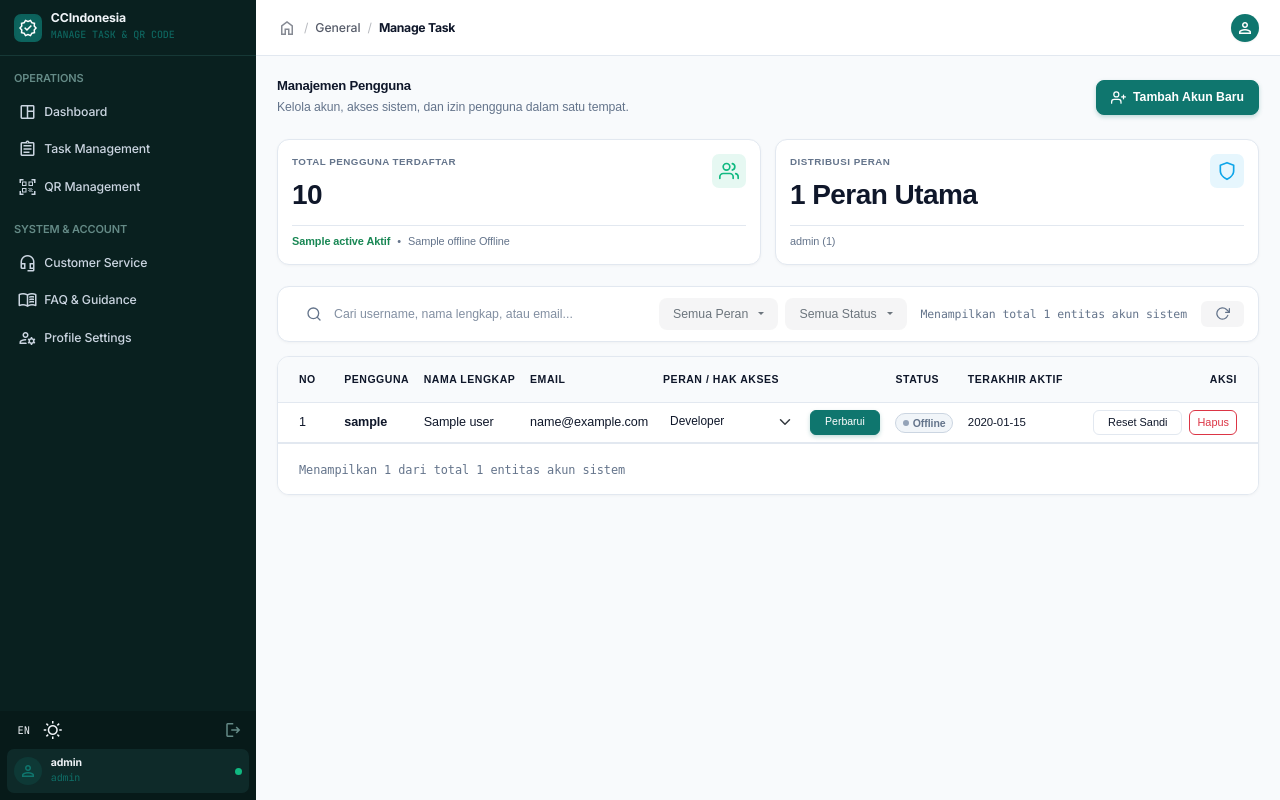
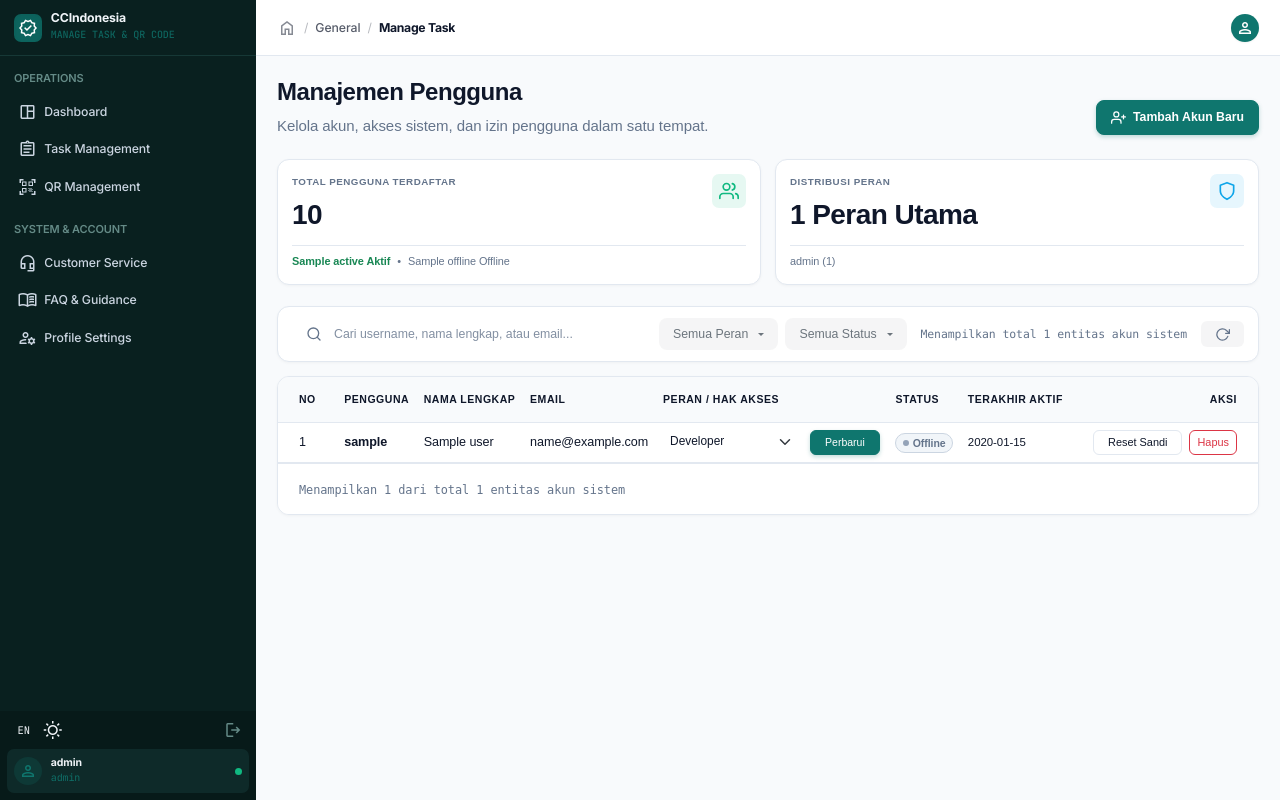
Before and after one commit to farishafizhanrahmat33/Sistem-Informasi-Manajemen-Task-Quality-Control-, a Python web app: template templates/user_management.html in a window 1280 px wide. Run offline with Jinja, Linux system fonts and the light colour scheme; the template is opened without the code that fills it: most values are stand-ins (such as "Sample title", 1, 10 or a date in 2020); some libraries are stand-ins or nearby versions.

Commit message:
change font size and style in a user management

```diff
--- a/templates/user_management.html
+++ b/templates/user_management.html
@@ -30,12 +30,21 @@
     <div class="container-fluid px-4 pb-5 pt-4 qc-console">
 
         <!-- HEADER SECTION -->
-        <div class="d-flex justify-content-between align-items-center mb-4 flex-wrap gap-3">
-            <div>
-                <h4 class="fw-bold mb-1" style="color: var(--text-main); letter-spacing: -0.02em;">{{ _('Manajemen Pengguna') }}</h4>
-                <p class="text-muted small mb-0">{{ _('Kelola akun, akses sistem, dan izin pengguna dalam satu tempat.') }}</p>
+        <div class="d-flex flex-column flex-md-row align-items-md-end justify-content-between gap-4 mb-4">
+            <div class="d-flex flex-column gap-1">
+                <!-- Menggunakan title-main dan cursor: default untuk menghilangkan caret -->
+                <h1 class="title-main text-on-surface mb-0" style="font-size: clamp(22px, 2.5vw, 24px); font-weight: 700; cursor: default; letter-spacing: -0.02em;">
+                    {{ _('Manajemen Pengguna') }}
+                </h1>
+
+                <div class="d-flex flex-wrap align-items-center gap-3 mt-1">
+                    <p class="desc-text mb-0" style="font-size: clamp(14px, 1.5vw, 15px); color: var(--text-muted); cursor: default; max-width: 800px;">
+                        {{ _('Kelola akun, akses sistem, dan izin pengguna dalam satu tempat.') }}
+                    </p>
+                </div>
             </div>
-            <button class="btn btn-tm-primary btn-sm px-3 py-2 fw-semibold d-flex align-items-center gap-2" data-bs-toggle="modal" data-bs-target="#addUserModal" style="border-radius: 8px;">
+
+            <button class="btn btn-tm-primary btn-sm px-3 py-2 fw-semibold d-flex align-items-center gap-2 mb-1" data-bs-toggle="modal" data-bs-target="#addUserModal" style="border-radius: 8px;">
                 <svg width="15" height="15" viewBox="0 0 24 24" fill="none" stroke="currentColor" stroke-width="2" stroke-linecap="round" stroke-linejoin="round"><path d="M16 21v-2a4 4 0 0 0-4-4H5a4 4 0 0 0-4 4v2"></path><circle cx="8.5" cy="7" r="4"></circle><line x1="20" y1="8" x2="20" y2="14"></line><line x1="23" y1="11" x2="17" y2="11"></line></svg>
                 {{ _('Tambah Akun Baru') }}
             </button>
@@ -350,32 +359,14 @@
                                 </select>
 
                                 <!-- Role Scope Info Box -->
-                                <div class="mt-2 p-3 rounded-3 d-flex align-items-start gap-2 bg-teal-soft border-teal-subtle">
-                                    <svg width="16" height="16" class="text-teal-primary mt-1 flex-shrink-0" fill="none" stroke="currentColor" viewBox="0 0 24 24" stroke-width="2">
+                                <div class="mt-2 p-3 rounded-3 d-flex align-items-center gap-2 bg-teal-soft border-teal-subtle">
+                                    <svg width="16" height="16" class="text-teal-primary flex-shrink-0" fill="none" stroke="currentColor" viewBox="0 0 24 24" stroke-width="2">
                                         <path stroke-linecap="round" stroke-linejoin="round" d="M13 16h-1v-4h-1m1-4h.01M21 12a9 9 0 11-18 0 9 9 0 0118 0z"></path>
                                     </svg>
                                     <div class="text-teal-dark" style="font-size: 0.72rem; line-height: 1.4;">
                                         <span class="fw-bold">{{ _('Wewenang Peran:') }}</span> {{ _('Menentukan batasan aksi seperti akses menu, modifikasi data, dan konfigurasi master sistem.') }}
                                     </div>
                                 </div>
-                            </div>
-
-                            <!-- Security Checkboxes -->
-                            <div class="col-12 mt-2 d-flex flex-column gap-2">
-                                <label class="custom-checkbox-panel d-flex align-items-start gap-3 p-3 rounded-3 border cursor-pointer w-100">
-                                    <input type="checkbox" class="form-check-input mt-1 shadow-none" checked>
-                                    <div>
-                                        <span class="fw-bold text-main d-block" style="font-size: 0.8rem;">{{ _('Wajibkan ganti kata sandi saat login pertama kali') }}</span>
-                                        <span class="text-muted" style="font-size: 0.7rem;">{{ _('Mendorong keamanan mandiri sesuai protokol standar kepatuhan.') }}</span>
-                                    </div>
-                                </label>
-                                <label class="custom-checkbox-panel d-flex align-items-start gap-3 p-3 rounded-3 border cursor-pointer w-100">
-                                    <input type="checkbox" class="form-check-input mt-1 shadow-none" checked>
-                                    <div>
-                                        <span class="fw-bold text-main d-block" style="font-size: 0.8rem;">{{ _('Kirimkan rincian akun otomatis ke email resmi') }}</span>
-                                        <span class="text-muted" style="font-size: 0.7rem;">{{ _('Menyertakan panduan sistem dan tautan akses web portal.') }}</span>
-                                    </div>
-                                </label>
                             </div>
                         </div>
                     </div>
```
Also changed, not shown: routes/main_routes.py (line endings or trailing spaces).
